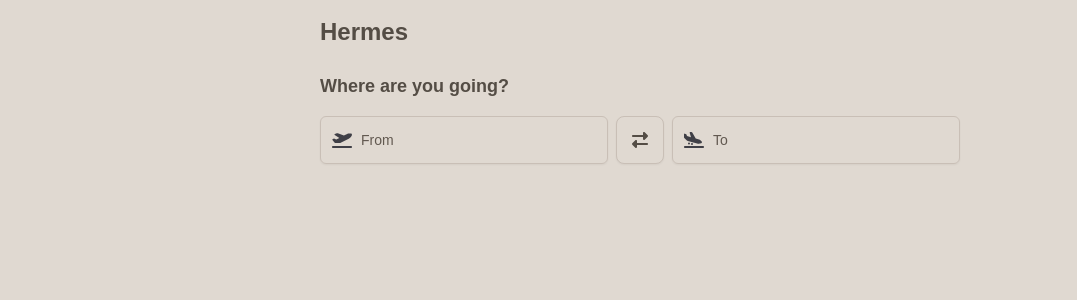
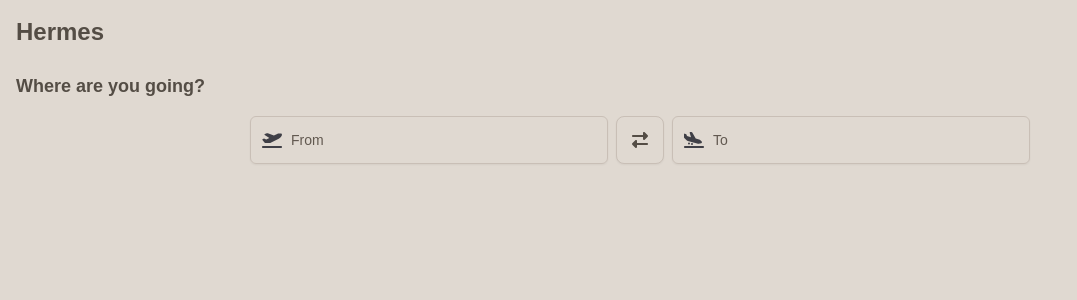
Before and after one commit to zaqreynolds/hermes, a Next.js app: page / in a window 1280 px wide. Shown: the top 300 px of the page, without its empty margins (0-1077 px from the left). Built offline with nearby package versions, Linux system fonts and the light colour scheme.

Commit message:
style(ui): Update layout styles for better alignment and responsiveness
Adjusted flex properties and added justification to enhance alignment of input elements in the page layout. Improved overflow handling for a smoother user experience.

```diff
--- a/app/page.tsx
+++ b/app/page.tsx
@@ -309,15 +309,15 @@
   console.log("Selected Destination:", selectedDestination);
 
   return (
-    <div className="w-full max-w-2xl mx-auto p-4">
+    <div className="w-full flex flex-col p-4 overflow-auto">
       <h1 className="text-2xl font-bold mb-6">Hermes</h1>
       <h2 className="text-lg font-semibold mb-4">Where are you going?</h2>
-      <div className="relative flex flex-col sm:flex-row sm:items-center gap-4 sm:gap-2">
+      <div className="relative flex flex-col justify-center sm:flex-row sm:items-center gap-4 sm:gap-2">
         {/* Origin Input */}
-        <div className="w-full flex-1">
+        <div className="flex w-full flex-1 justify-end">
           <Popover open={originPopoverOpen} onOpenChange={setOriginPopoverOpen}>
             <PopoverTrigger asChild>
-              <div className="relative">
+              <div className="relative w-full max-w-[358px]">
                 <FontAwesomeIcon
                   icon={faPlaneDeparture}
                   className="absolute left-3 top-1/2 -translate-y-1/2 h-5 w-5 text-zinc-700 z-10"
@@ -383,13 +383,13 @@
         </Button>
 
         {/* Destination Input */}
-        <div className="w-full flex-1">
+        <div className="flex w-full flex-1 justify-start">
           <Popover
             open={destinationPopoverOpen}
             onOpenChange={setDestinationPopoverOpen}
           >
             <PopoverTrigger asChild>
-              <div className="relative">
+              <div className="relative w-full max-w-[358px]">
                 <FontAwesomeIcon
                   icon={faPlaneArrival}
                   className="absolute left-3 top-1/2 -translate-y-1/2 h-5 w-5 text-zinc-700 z-10"
```
